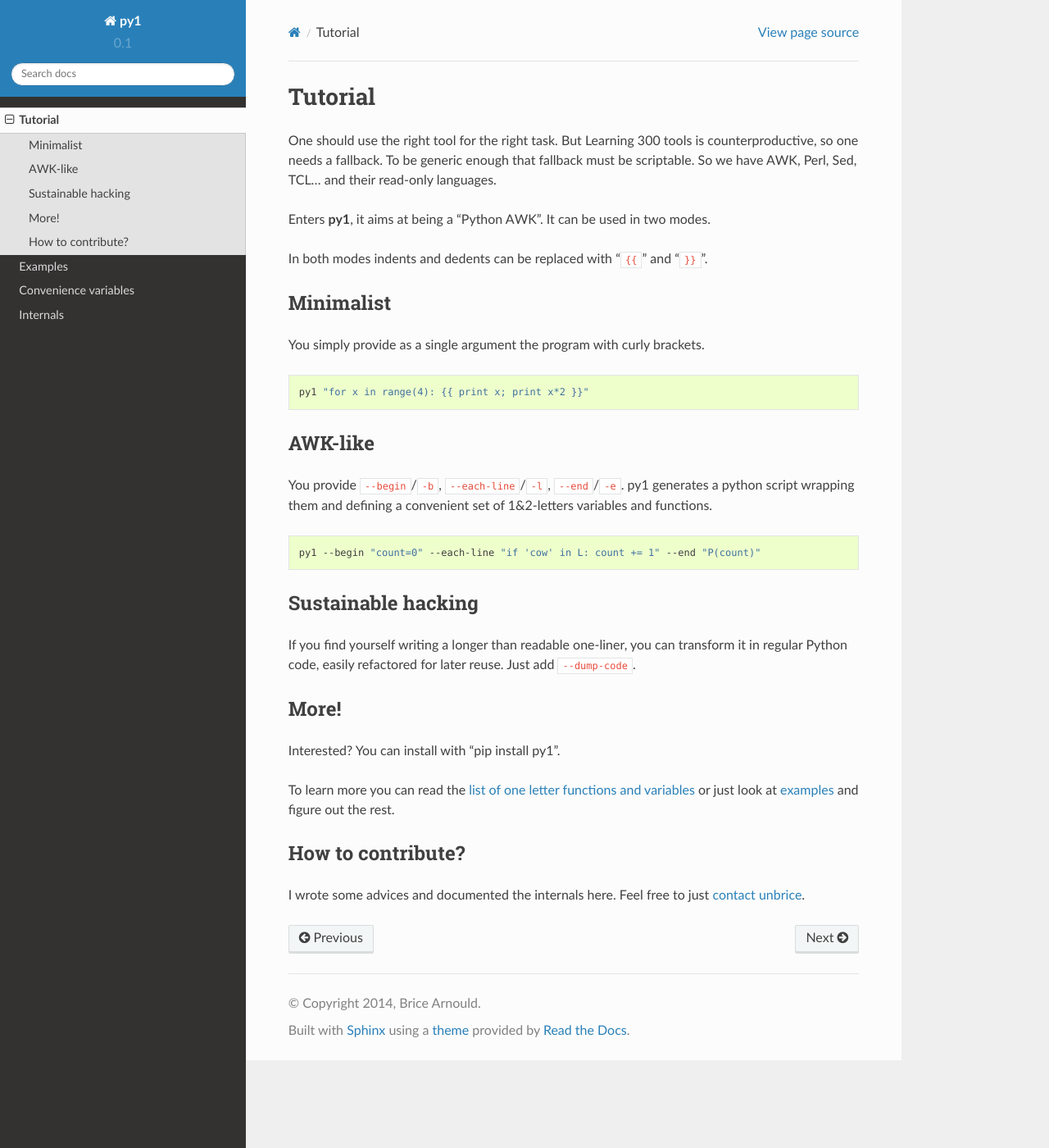
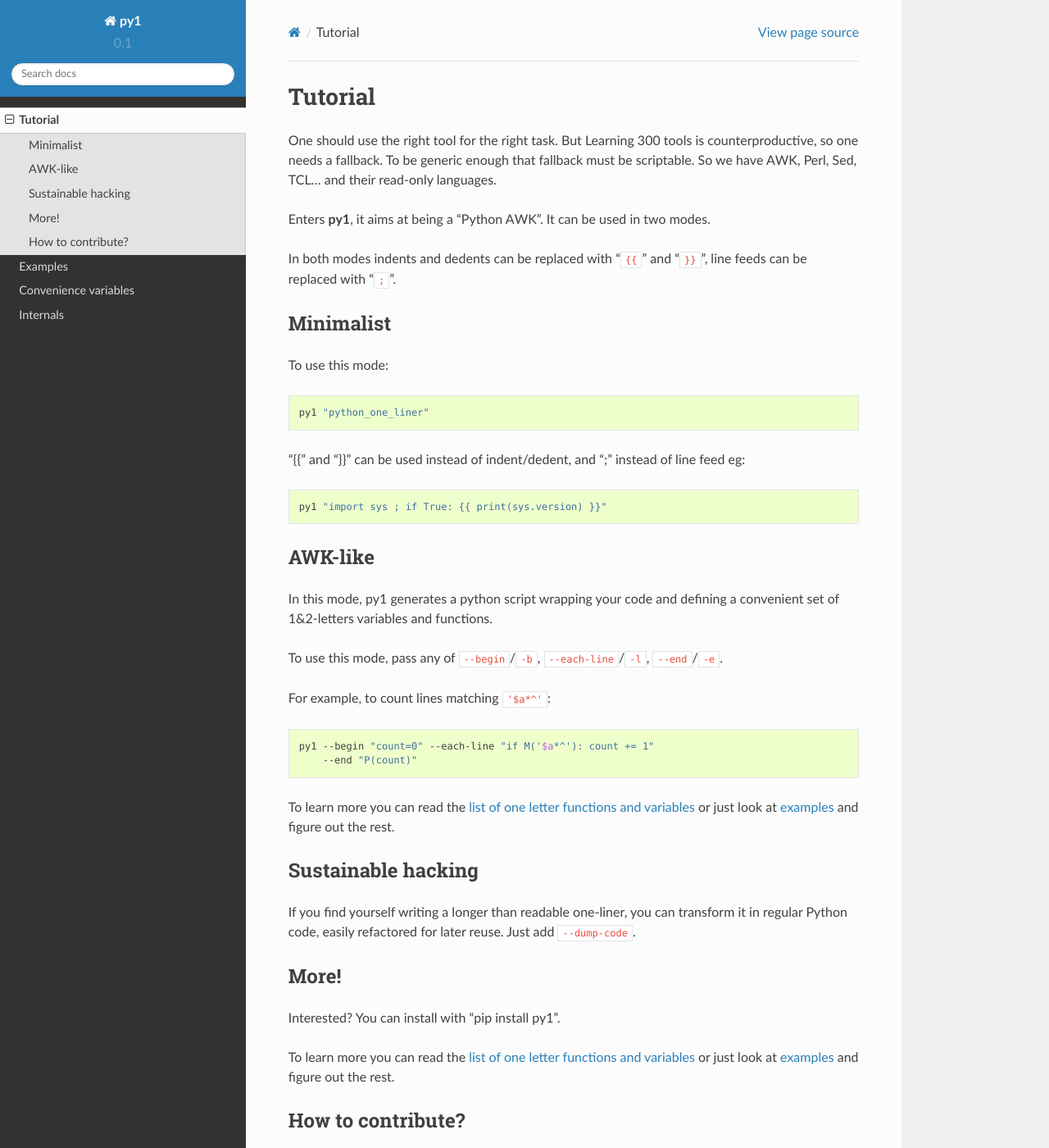
Before and after one commit to unbrice/py1, a Sphinx documentation site: the page built from docs/intro.rst, in a window 1280 px wide and 1400 px high. Shown: the whole window at 82% size. Built offline with Sphinx 7.4.7 and the Read the Docs theme 2.0.0, drawn with Linux system fonts in a browser that asks for light colours.

Commit message:
Better examples, man page

```diff
--- a/README.rst
+++ b/README.rst
@@ -5,25 +5,44 @@
 
 Enters **py1**, it aims at being a "Python AWK". It can be used in two modes.
 
-In both modes indents and dedents can be replaced with “``{{``” and “``}}``”.
+In both modes indents and dedents can be replaced with “``{{``” and “``}}``”, line feeds can be replaced with “``;``”.
 
 Minimalist
 ----------
 
-You simply provide as a single argument the program with curly brackets.
+To use this mode:
 
-.. code:: bash
+.. code-block:: bash
 
-    py1 "for x in range(4): {{ print x; print x*2 }}"
+   py1 "python_one_liner"
+
+"{{" and "}}" can be used instead of indent/dedent, and ";" instead of line feed eg:
+
+.. code-block:: bash
+
+   py1 "import sys ; if True: {{ print(sys.version) }}"
+
 
 AWK-like
 --------
 
-You provide ``--begin``/``-b``, ``--each-line``/``-l``, ``--end``/``-e``. py1 generates a python script wrapping them and defining a convenient set of 1&2-letters variables and functions.
+In this mode, py1 generates a python script wrapping your code and defining a convenient set of 1&2-letters variables and functions.
 
-.. code:: bash
+To use this mode, pass any of ``--begin``/``-b``, ``--each-line``/``-l``, ``--end``/``-e``.
 
-    py1 --begin "count=0" --each-line "if 'cow' in L: count += 1" --end "P(count)"
+For example, to count lines matching ``'$a*^'``:
+
+.. code-block:: bash
+
+    py1 --begin "count=0" --each-line "if M('$a*^'): count += 1"
+        --end "P(count)"
+
+To learn more you can read the
+`list of one letter functions and variables <http://py1.vleu.net/page/variables.html>`_
+or just look at
+`examples <http://py1.vleu.net/page/examples.html>`_
+and figure out the rest.
+
 
 Sustainable hacking
 -------------------
@@ -43,6 +62,7 @@
 `examples <http://py1.vleu.net/page/examples.html>`_
 and figure out the rest.
 
+
 How to contribute?
 ------------------
 
--- a/docs/conf.py
+++ b/docs/conf.py
@@ -243,8 +243,8 @@
 # One entry per manual page. List of tuples
 # (source start file, name, description, authors, manual section).
 man_pages = [
-    ('index', 'py1', 'py1 Documentation',
-     ['Brice Arnould'], 1)
+    ('man', 'py1', 'sensible Python one-liners',
+    ['Brice Arnould'], 1)
 ]
 
 # If true, show URL addresses after external links.
```
Also changed, not shown: docs/examples.rst (+5 -2 lines), docs/man.rst (added, +56 -0 lines).
